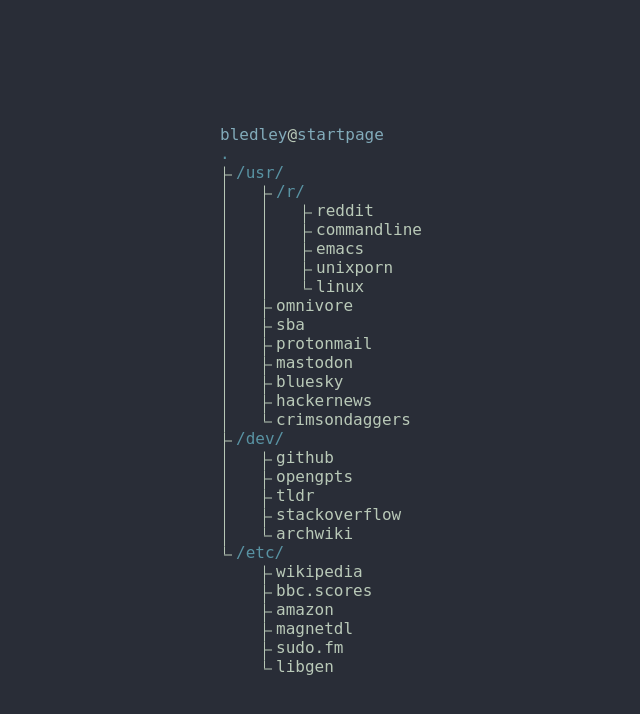
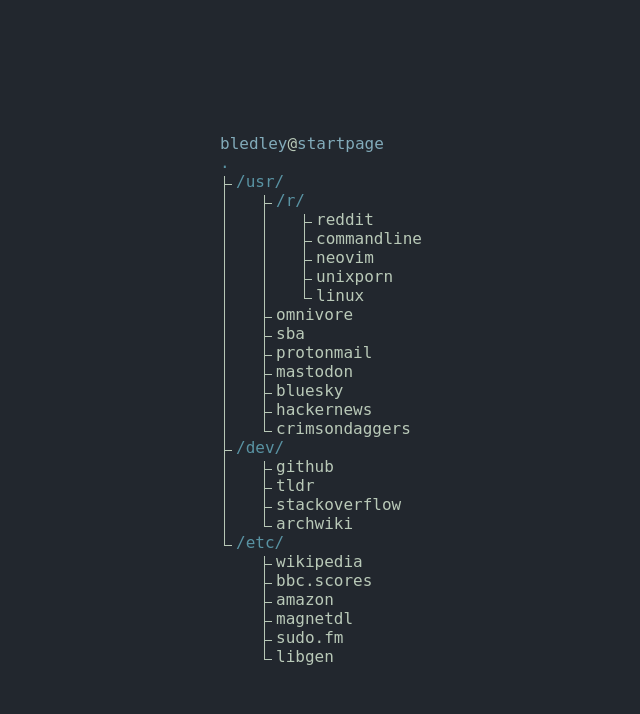
Before and after one commit to bleds1/dotfiles, a plain HTML site: page startpage/index.html in a window 1280 px wide. Shown: the whole page, without its empty margins (319-959 px from the left). Drawn offline with Linux system fonts and the light colour scheme.

Commit message:
tweaked colors to match qutebrowser theme

```diff
--- a/startpage/index.html
+++ b/startpage/index.html
@@ -20,7 +20,7 @@
                 <ul>
                   <li><a href="https://reddit.com/">reddit</a></li>
                   <li><a href="https://reddit.com/r/commandline">commandline</a></li>
-                  <li><a href="https://reddit.com/r/emacs">emacs</a></li>
+                  <li><a href="https://reddit.com/r/neovim">neovim</a></li>
                   <li><a href="https://reddit.com/r/unixporn">unixporn</a></li>
                   <li><a href="https://reddit.com/r/linux">linux</a></li>
 
@@ -40,7 +40,6 @@
             <h1>/dev/</h1>
             <ul>
               <li><a href="https://github.com/bleds1">github</a></li>
-              <li><a href="https://opengpts-example-vz4y4ooboq-uc.a.run.app/">opengpts</a></li>
               <li><a href="https://tldr.inbrowser.app/">tldr</a></li>
               <li><a href="https://stackoverflow.com/">stackoverflow</a></li>
               <li><a href="https://wiki.archlinux.org">archwiki</a></li>
--- a/startpage/style.css
+++ b/startpage/style.css
@@ -1,7 +1,7 @@
 :root {
     --font: "monospace";
     --font-family: "monospace";
-    --background: #292D37;
+    --background: #22272E;
     --foreground: #B9C9B8;
     --green: #82abba;
     --red: #5993A3;
```
